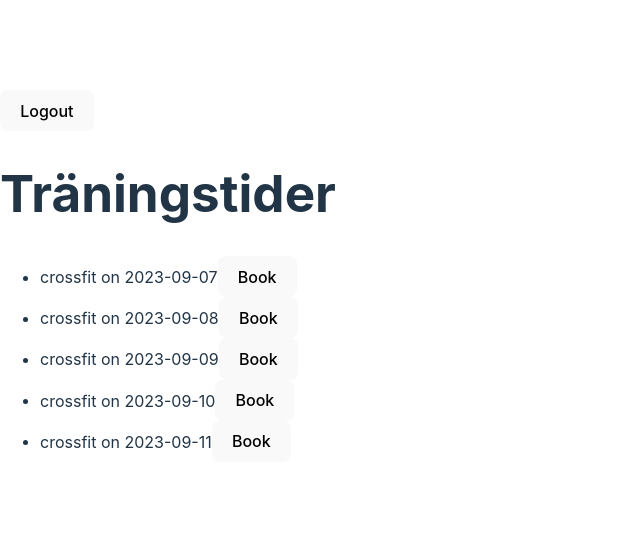
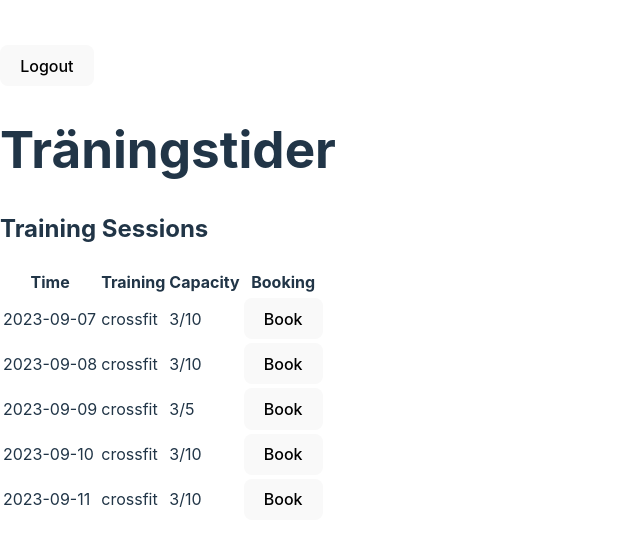
Before and after one commit to csmithmountain/strong-n-epic, a React (Vite) app: page /User in a window 1280 px wide. Shown: the part 116-662 px from the top of the page, without its empty margins (0-640 px from the left). Built offline with nearby package versions, Linux system fonts and the light colour scheme.

Commit message:
fixed table and booked in json

```diff
--- a/src/api/Data.json
+++ b/src/api/Data.json
@@ -20,31 +20,36 @@
       "id": 1,
       "training": "crossfit",
       "tid": "2023-09-07",
-      "capacity": 10
+      "capacity": 10,
+      "booked": [1, 2, 4]
     },
     {
       "id": 2,
       "training": "crossfit",
       "tid": "2023-09-08",
-      "capacity": 10
+      "capacity": 10,
+      "booked": [1, 2, 4]
     },
     {
       "id": 3,
       "training": "crossfit",
       "tid": "2023-09-09",
-      "capacity": 5
+      "capacity": 5,
+      "booked": [1, 2, 4]
     },
     {
       "id": 4,
       "training": "crossfit",
       "tid": "2023-09-10",
-      "capacity": 10
+      "capacity": 10,
+      "booked": [1, 2, 4]
     },
     {
       "id": 5,
       "training": "crossfit",
       "tid": "2023-09-11",
-      "capacity": 10
+      "capacity": 10,
+      "booked": [1, 2, 4]
     }
   ]
 }
--- a/src/components/TimeTable.tsx
+++ b/src/components/TimeTable.tsx
@@ -16,6 +16,7 @@ interface UserData {
     training: string;
     tid: string;
     capacity: number;
+    booked:number[]
   }[];
 }
 
@@ -30,7 +31,7 @@ function TimeTable() {
     // Use the imported data directly
     setUser(location.state?.user);
     setUserData(Data);
-  }, []);
+  }, [location.state]);
 
   const bookSession = (sessionId: number) => {
     // Simulate booking a session by updating the user's 'bookings' array
@@ -56,21 +57,34 @@ function TimeTable() {
 
   return (
     <div>
-      <ul>
+      <h2>Training Sessions</h2>
+      <table>
+        <thead>
+          <tr>
+            <th>Time</th>
+            <th>Training</th>
+            <th>Capacity</th>
+            <th>Booking</th>
+          </tr>
+        </thead>
+        <tbody>
           {userData &&
             userData.TrainingSessions.map((session) => (
-            <li key={session.id}>
-              <span>
-                {session.training} on {session.tid}
-              </span>
+              <tr key={session.id}>
+                <td>{session.tid}</td>
+                <td>{session.training }</td>
+                <td>{session.booked.length + "/" +session.capacity}</td>
+                <td>
                   {user && user.bookings.includes(session.id) ? (
                     <button onClick={() => unbookSession(session.id)}>Unbook</button>
                   ) : (
                     <button onClick={() => bookSession(session.id)}>Book</button>
                   )}
-            </li>
+                </td>
+              </tr>
             ))}
-      </ul>
+        </tbody>
+      </table>
     </div>
   );
 }
```
Lines whose indentation alone changed are shown as unchanged.
